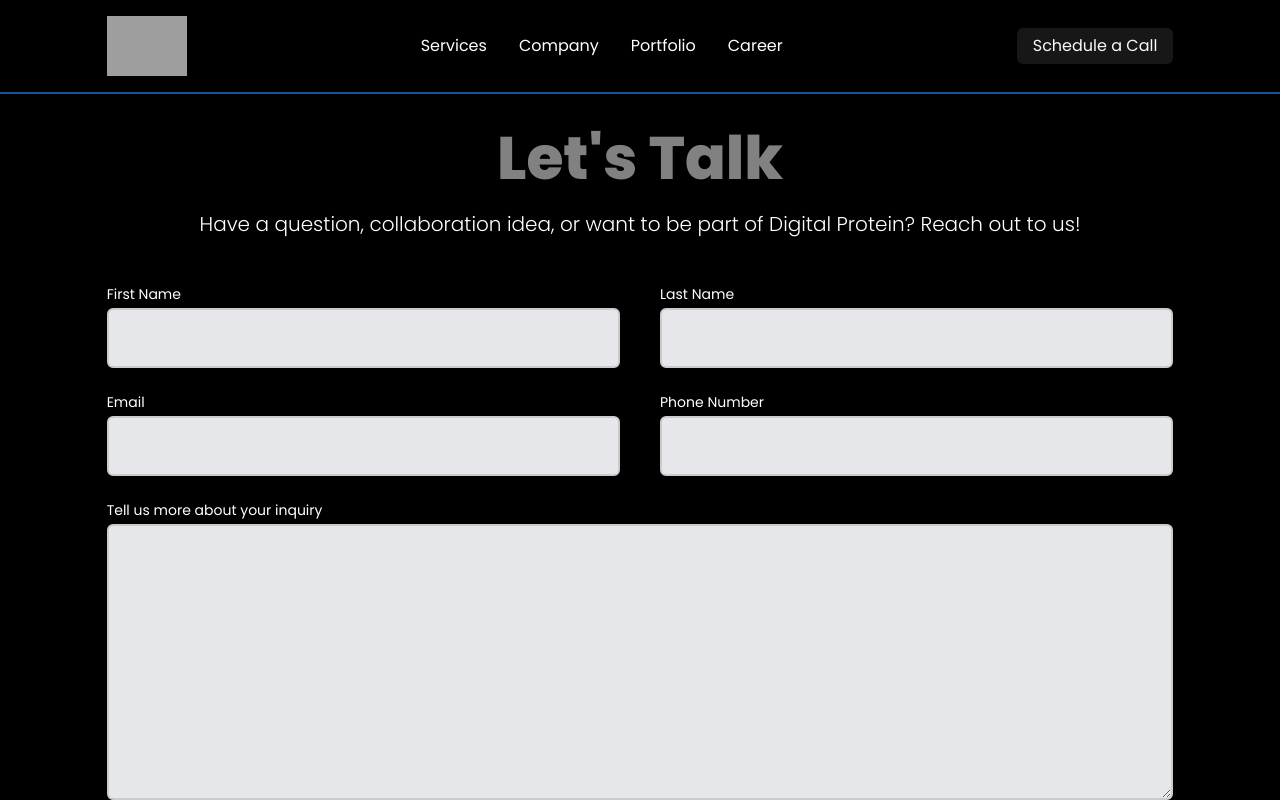
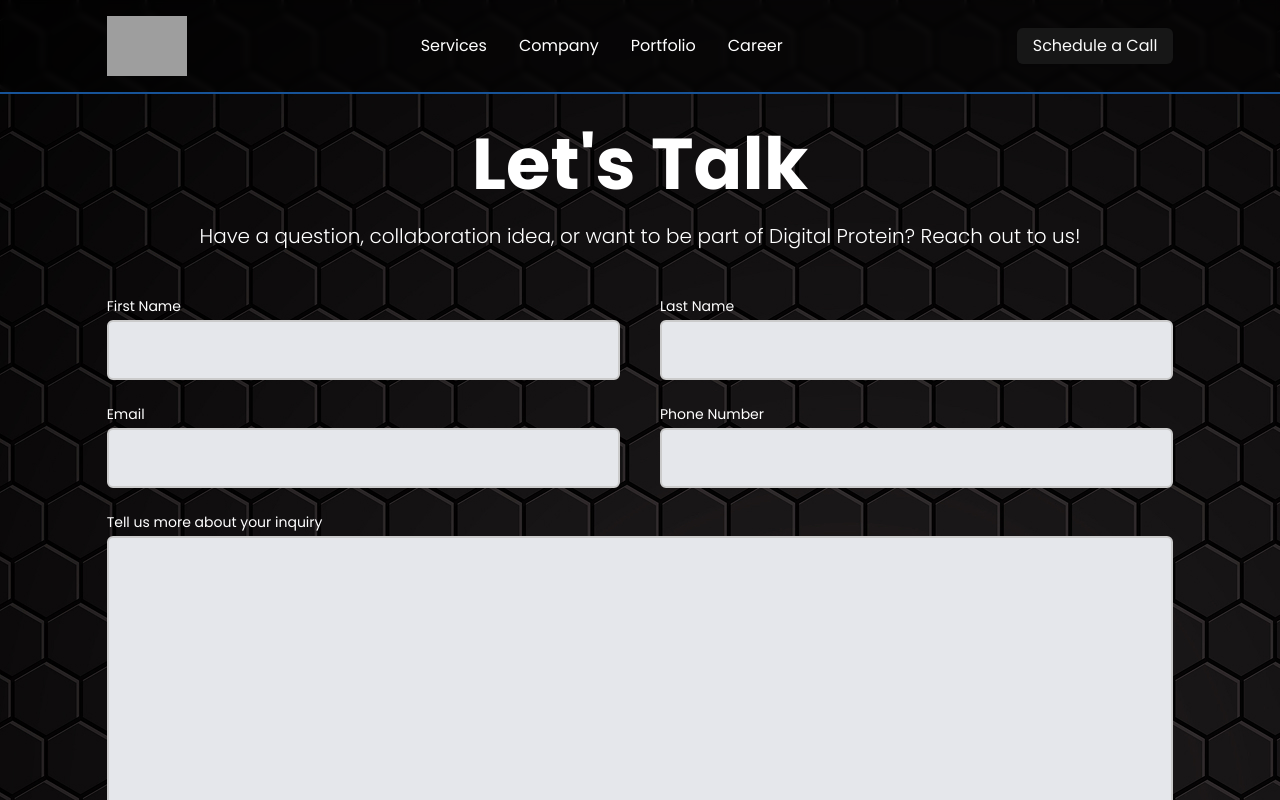
Before and after one commit to digital-protein/digital-protein, a Next.js app: page /contact in a window 1280 px wide. Shown: the top 800 px of the page. Built offline with nearby package versions, Linux system fonts and the light colour scheme; grey boxes are pictures that could not be loaded.

Commit message:
update pages header

```diff
--- a/components/common/Navbar.tsx
+++ b/components/common/Navbar.tsx
@@ -19,7 +19,7 @@ const Navbar = () => {
     };
 
     return (
-        <header className="fixed top-0 left-0 w-full py-4 flex justify-center items-center z-50 transition-all duration-300 border-b-2 border-[#175398] bg-[#00000080] backdrop-blur-[10px]">
+        <header className="fixed top-0 left-0 w-full py-4 flex justify-center items-center z-50 transition-all duration-300 border-b-2 border-[#175398] bg-[#00000080] backdrop-blur-[3px]">
 
             <div className='flex flex-row justify-between items-center w-10/12 h-full'>
                 <Link href={'/'}>
--- a/pages/contact.tsx
+++ b/pages/contact.tsx
@@ -24,7 +24,13 @@ const contact = () => {
     }, [setCurrentTab]);
 
     return (
-        <div className='min-h-screen bg-black'>
+        <div
+            className='min-h-screen'
+            style={{
+                backgroundImage: "url('/bg/texture.jpg')",
+                backgroundRepeat: "no-repeat",
+            }}
+        >
 
             <Head>
                 <link rel="icon" href="/favicon.ico" type="image/png" sizes="32x32" />
@@ -52,7 +58,7 @@ const contact = () => {
                 <div className='flex flex-col items-center justify-center w-full h-auto'>
 
                     <div className='flex flex-col w-10/12 h-auto justify-center items-center text-center gap-4'>
-                        <h1 className='md:text-6xl text-4xl font-extrabold text-[#818181]'>Let's Talk</h1>
+                        <h1 className='md:text-7xl text-4xl font-bold text-[#fff]'>Let's Talk</h1>
                         <div className=' text-[#ffffff] md:text-xl text-base font-light md:leading-loose leading-6'>Have a question, collaboration idea, or want to be part of Digital Protein? Reach out to us!</div>
                     </div>
                     <form className='w-10/12 flex flex-col gap-6 py-10' onSubmit={handleSubmit(onSubmit)}>
--- a/pages/services.tsx
+++ b/pages/services.tsx
@@ -40,7 +40,13 @@ const services = () => {
 
             <div className='w-full h-auto flex flex-col gap-6 items-center justify-center mb-20'>
 
-                <div className='w-full md:min-h-screen h-auto flex flex-col items-center justify-center gap-48 relative overflow-hidden'>
+                <div
+                    className='w-full md:min-h-screen h-auto flex flex-col items-center justify-center gap-48 relative overflow-hidden'
+                    style={{
+                        backgroundImage: "url('/bg/texture.jpg')",
+                        backgroundRepeat: "no-repeat",
+                    }}
+                >
                     <Image src={'/bg/sphere.svg'} alt='sphere' width={384} height={384} className='absolute -left-10 top-40 object-cover h-64 w-72 border-4 border-white rounded-md' priority={true} />
                     <Image src={'/bg/sphere.svg'} alt='sphere' width={384} height={384} className='absolute -right-10 top-40 object-cover h-64 w-72 border-4 border-white rounded-md' priority={true} />
 
```
Also changed, not shown: public/bg/texture.jpg.
